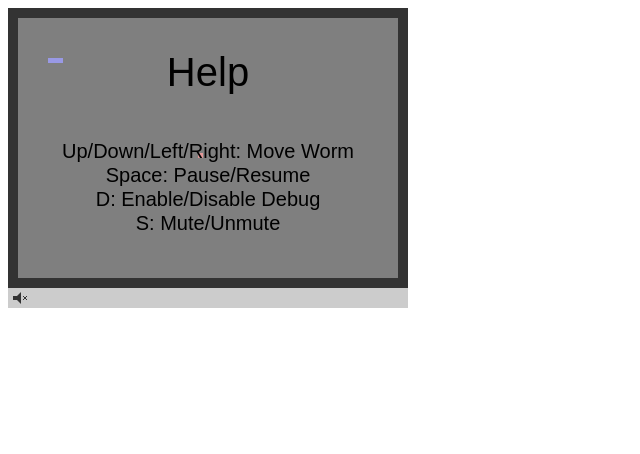
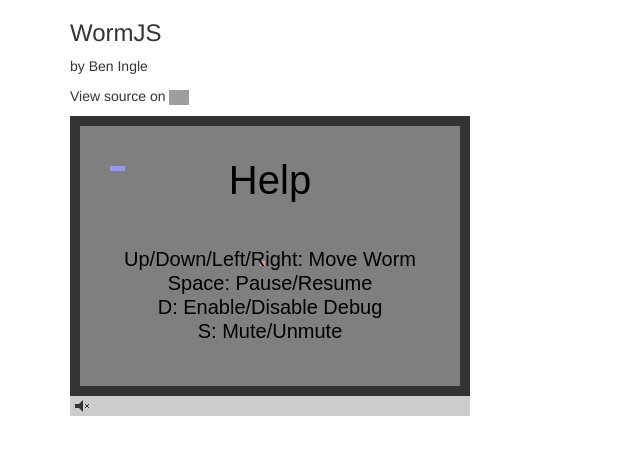
Before and after one commit to bcingle/WormJS, a plain HTML site: page index.html in a window 1280 px wide. Shown: the whole page, without its empty margins (0-640 px from the left). Drawn offline with nearby package versions, Linux system fonts and the light colour scheme; grey boxes are pictures that could not be loaded.

Commit message:
Add some more info to the webpage

```diff
--- a/index.html
+++ b/index.html
@@ -2,6 +2,7 @@
 <html>
     <head>
         <title>Worm JS</title>
+        <link rel="stylesheet" href="https://maxcdn.bootstrapcdn.com/bootstrap/3.3.7/css/bootstrap.min.css">
         <link rel="stylesheet" href="css/main.css">
         <script src="js/jquery-3.3.1.js"></script>
         <script src="js/sounds.js"></script>
@@ -9,7 +10,14 @@
         <script src="js/Pizzicato-0.6.1.js"></script>
     </head>
     <body>
+        <div class="container">
+        <div>
+            <h3>WormJS</h3>
+            <p>by Ben Ingle</p>
+            <p>View source on <a href="https://github.com/bcingle/WormJS" title="bcingle/WormJS"><img src="https://assets-cdn.github.com/images/modules/logos_page/GitHub-Logo.png" height="15em"/></a></p>
+        </div>
         <canvas id="worm-canvas" width="400" height="300"></canvas>
+        </div>
         <script>
             (function($, WormJS, canvas) {
                 Logger.GlobalLogger.level = Logger.LogLevel.DEBUG;
@@ -23,5 +31,6 @@
                 });
             })($, WormJS, $('#worm-canvas')[0]);
         </script>
+
     </body>
 </html>
--- a/js/worm.js
+++ b/js/worm.js
@@ -2,6 +2,8 @@
  * An implementation of a Logger.  Writes messages to console
  * if the logging level is set at least as high as the type
  * of message being logged.
+ *
+ * Copyright 2018 Ben Ingle
 */
 class Logger {
     /**
@@ -516,6 +518,7 @@ class WormJS extends Animator {
         this.timer = new FPSTimer();
         this.debug = false;
         this.mute = true;
+        this.highScore = localStorage.getItem('highScore');
 
         this.sounds = new GameSounds();
 
@@ -622,6 +625,10 @@ class WormJS extends Animator {
         this.apple = this.randomApple();
         this.score += 1;
         this.fps += .5;
+        let highScore = localStorage.getItem('highScore');
+        if (this.score > highScore) {
+            localStorage.setItem('highScore', this.score);
+        }
         Logger.GlobalLogger.debug('New Score: ' + this.score);
         Logger.GlobalLogger.debug('New FPS: ' + this.fps);
         Logger.GlobalLogger.debug('New Apple: (' + this.apple.x + ', ' + this.apple.y + ')');
```
